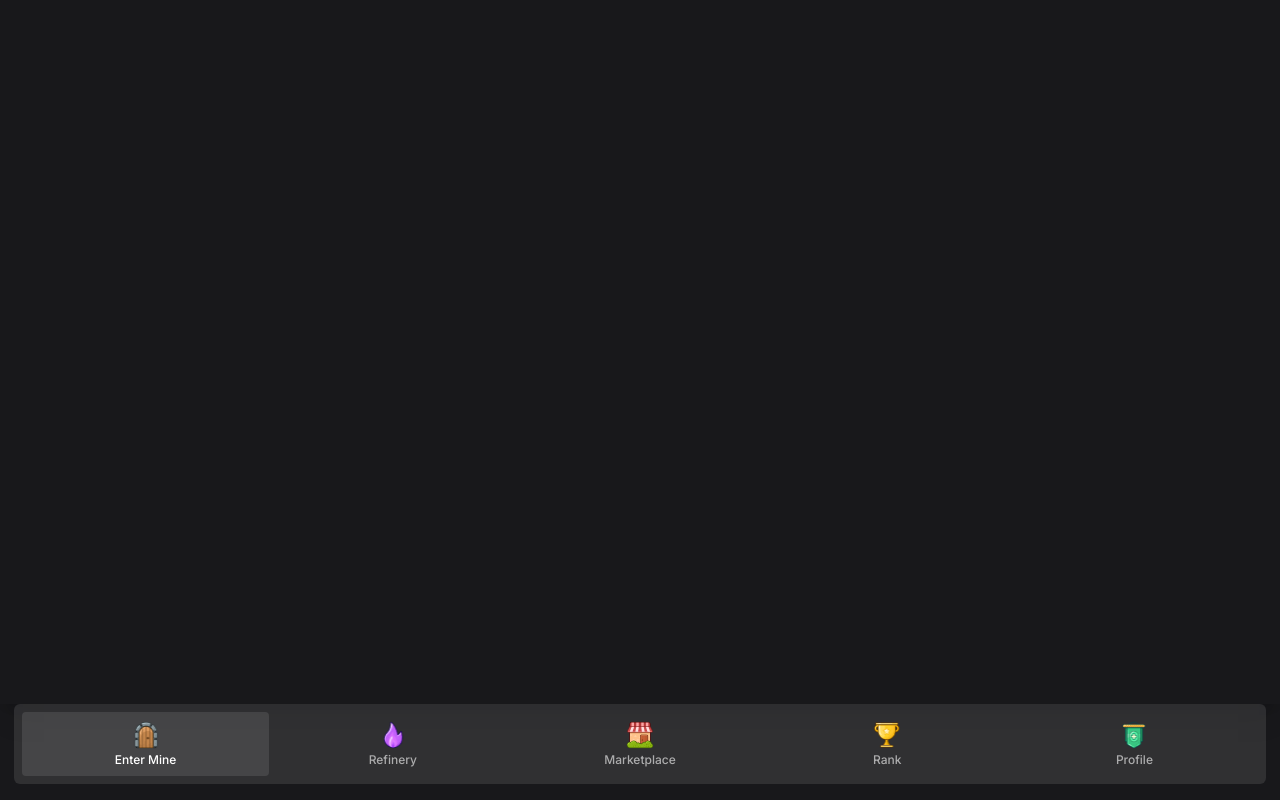
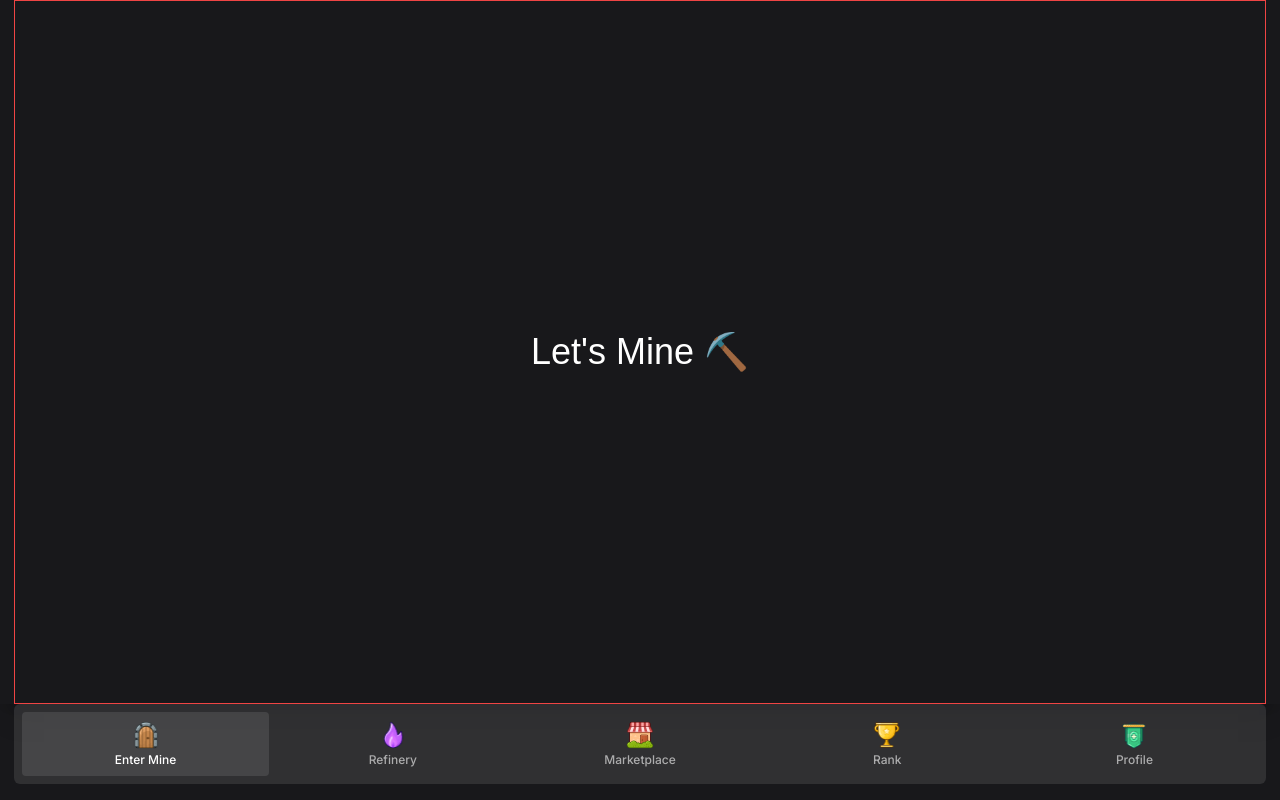
Before and after one commit to iampapagray/greed-miner-alpha, a React (Vite) app: page / in a window 1280 px wide. Built offline with nearby package versions, Linux system fonts and the light colour scheme; what @tonconnect/ui-react would draw is missing.

Commit message:
switch to normal

```diff
--- a/src/App.tsx
+++ b/src/App.tsx
@@ -6,7 +6,7 @@ function App() {
   return (
     <div className="flex flex-col h-screen bg-[#18181B] overflow-hidden">
       <div className="flex flex-col px-[14px] flex-1 w-full  shadow-xl">
-        {/* <Outlet /> */}
+        <Outlet />
       </div>
       <NavigationBar />
     </div>
--- a/src/main.tsx
+++ b/src/main.tsx
@@ -26,7 +26,7 @@ const queryClient = new QueryClient({
 
 const router = createBrowserRouter(
   createRoutesFromElements(
-    <Route element={<App />}>
+    <Route path="/" element={<App />}>
       <Route index element={<MinePage />} />
       <Route path="refinery" element={<RefineryPage />} />
       <Route path="market" element={<MarketPage />} />
```
